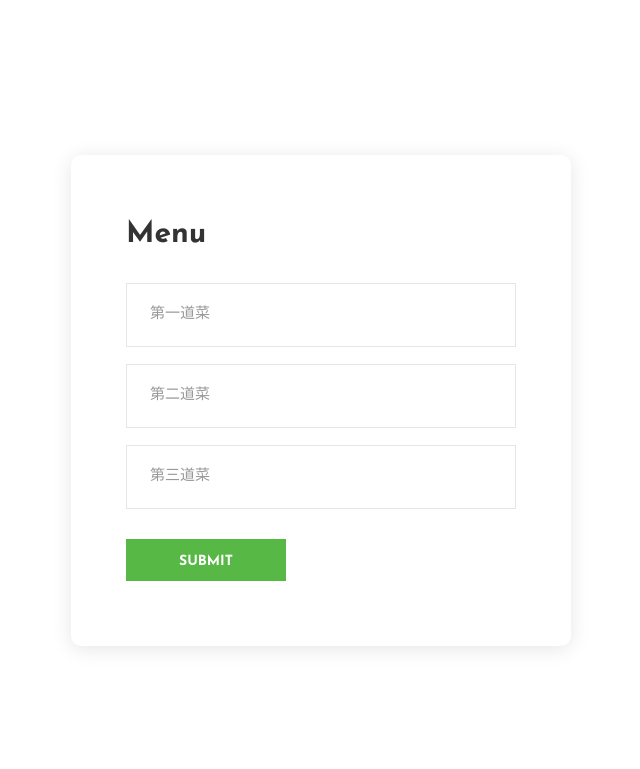
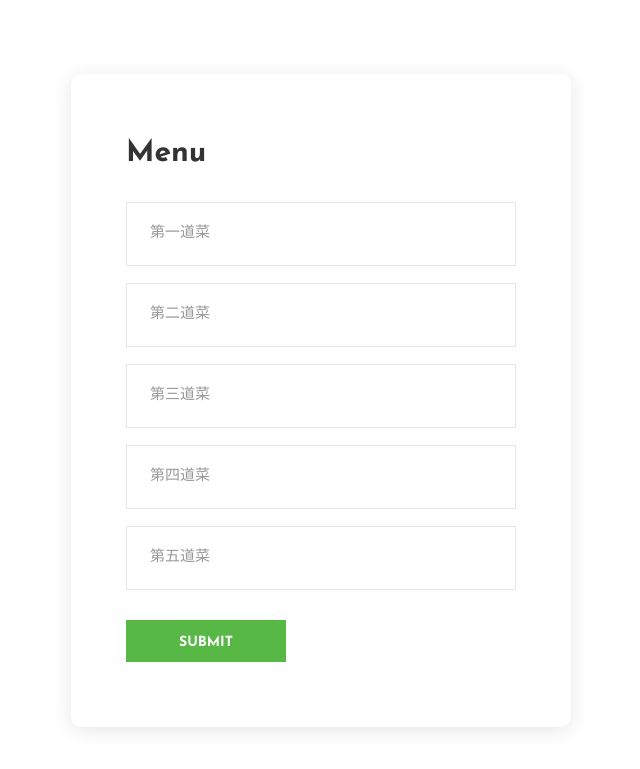
Before and after one commit to joe83830/pixnet, a Flask app: page /secondpage in a window 1280 px wide. Shown: the top 769 px of the page, without its empty margins (319-959 px from the left). Run offline with Flask 2, Linux system fonts and the light colour scheme; some libraries are stand-ins or nearby versions.

Commit message:
Five Rows

```diff
--- a/DJH_project2/templates/index2.html
+++ b/DJH_project2/templates/index2.html
@@ -33,7 +33,7 @@
 
             $("#submit").click(function () {
 
-				var foodlist = [$("#food1").val(), $("#food2").val(), $("#food3").val()]
+				var foodlist = [$("#food1").val(), $("#food2").val(), $("#food3").val(), $("#food4").val(), $("#food5").val()]
 				console.log(foodlist)
                 $.ajax({
                     url: "/menu",
@@ -82,6 +82,18 @@
 
 				<div class="wrap-input100 validate-input" data-validate="Name is required">
 					<input class="input100" type="text" id="food3" placeholder="第三道菜">
+					<span class="focus-input100-1"></span>
+					<span class="focus-input100-2"></span>
+				</div>
+
+				<div class="wrap-input100 validate-input" data-validate="Name is required">
+					<input class="input100" type="text" id="food4" placeholder="第四道菜">
+					<span class="focus-input100-1"></span>
+					<span class="focus-input100-2"></span>
+				</div>
+
+				<div class="wrap-input100 validate-input" data-validate="Name is required">
+					<input class="input100" type="text" id="food5" placeholder="第五道菜">
 					<span class="focus-input100-1"></span>
 					<span class="focus-input100-2"></span>
 				</div>
```
Also changed, not shown: 5 other files.
